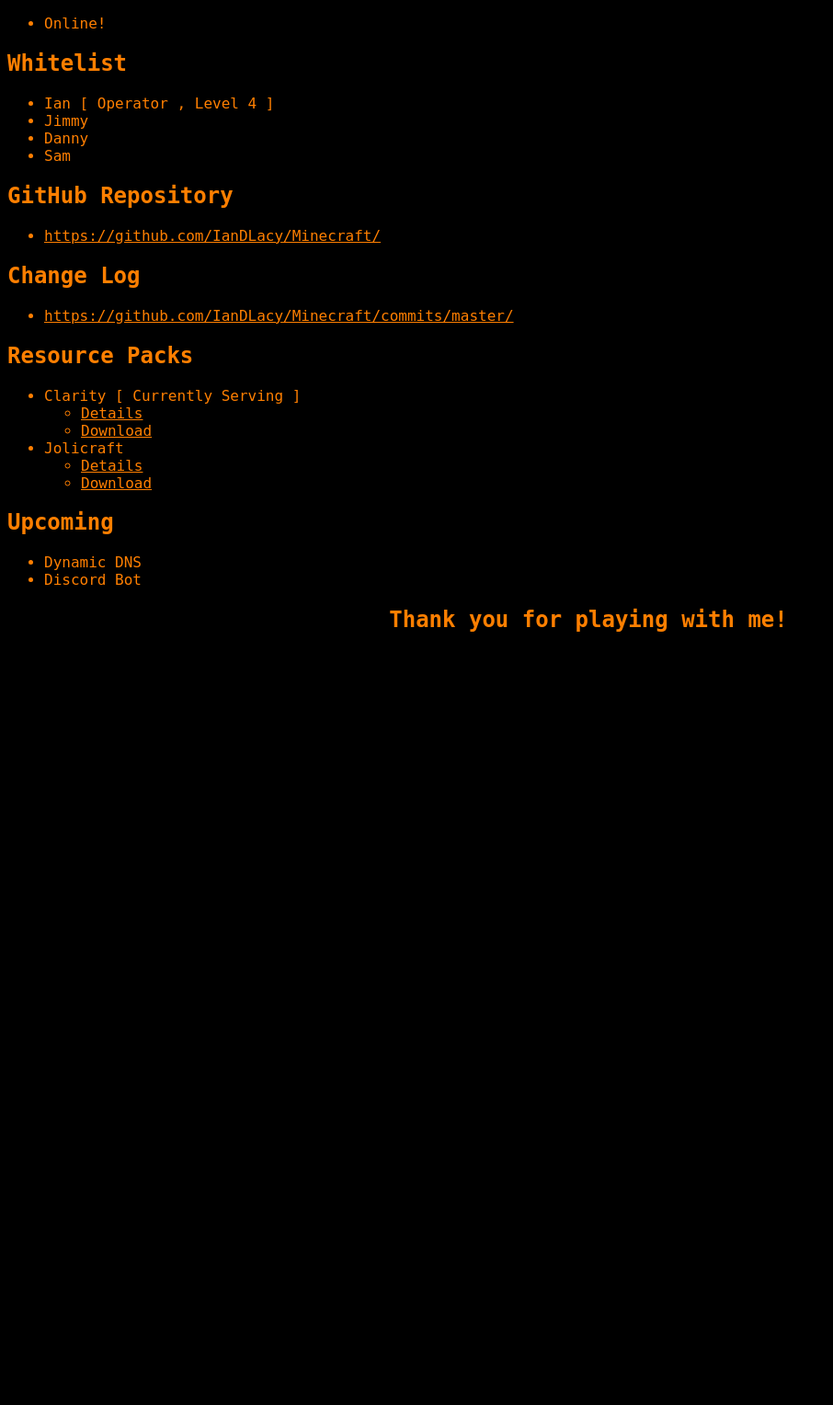
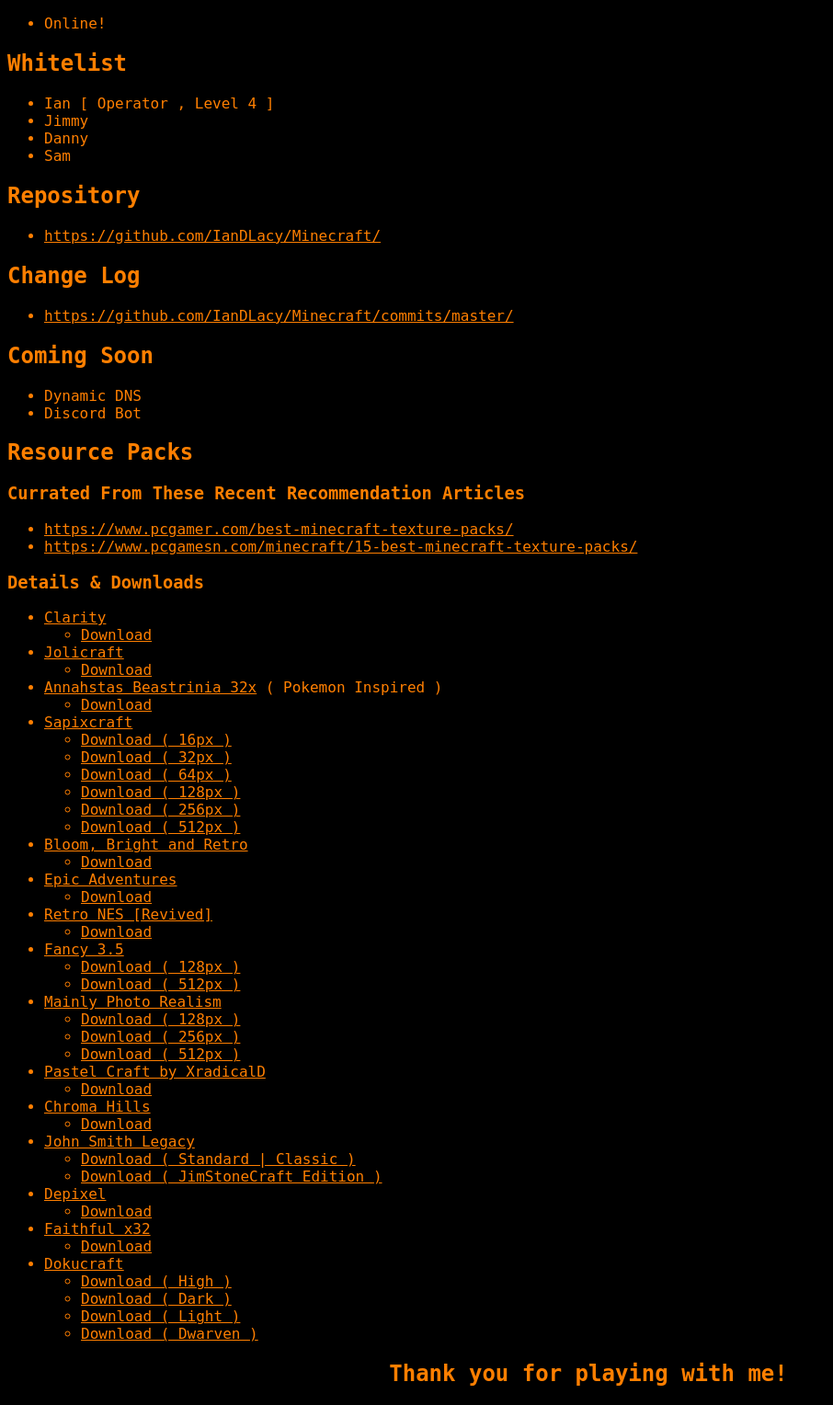
Before and after one commit to IanDLacy/Minecraft, a PHP site: page / in a window 1280 px wide. Shown: the part 147-1675 px from the top of the page at 92% size, without its empty margins (0-906 px from the left). Before the commit the page ends 834 px from the top, so only its background shows below. Run offline with PHP 8.4, Linux system fonts and the light colour scheme.

Commit message:
Populated List Of Resource Packs Some Packs Are Not Yet Uploaded Removed Sever-Side Resource Pack Setting Again In Favor Of New List

```diff
--- a/Environments/SignificantBrothers/usercache.json
+++ b/Environments/SignificantBrothers/usercache.json
@@ -1 +1 @@
-[{"name":"xXkwispyXx","uuid":"af016191-f51b-4991-b253-29c2f3009b4a","expiresOn":"2021-02-26 03:55:20 +0000"},{"name":"Djdominique","uuid":"d418530b-1234-4d0b-9098-5b0845087aba","expiresOn":"2021-02-26 03:18:33 +0000"},{"name":"08e2fb8e85e43f16","uuid":"17f14d43-8c99-4e2b-90b5-4bbd18e7df4b","expiresOn":"2021-02-26 03:16:36 +0000"},{"name":"Djdominique","uuid":"9b2ec9eb-bf82-3a0f-9dec-eb5c107c21d1","expiresOn":"2021-02-24 04:10:41 +0000"},{"name":"xXkwispyXx","uuid":"89bdcc23-581b-3259-a166-ae85a3bb4cda","expiresOn":"2021-02-24 04:10:17 +0000"},{"name":"08e2fb8e85e43f16","uuid":"51ffb219-ea14-3965-b341-456e34761fb5","expiresOn":"2021-02-24 04:10:13 +0000"}]
+[{"name":"08e2fb8e85e43f16","uuid":"17f14d43-8c99-4e2b-90b5-4bbd18e7df4b","expiresOn":"2021-02-27 13:53:20 +0000"},{"name":"DwyertheRed","uuid":"4831359c-97b0-4f6a-a441-a988e3b308be","expiresOn":"2021-02-27 02:42:45 +0000"},{"name":"Djdominique","uuid":"d418530b-1234-4d0b-9098-5b0845087aba","expiresOn":"2021-02-27 02:40:56 +0000"},{"name":"xXkwispyXx","uuid":"af016191-f51b-4991-b253-29c2f3009b4a","expiresOn":"2021-02-27 02:40:53 +0000"}]
--- a/Servers/PHP/index.php
+++ b/Servers/PHP/index.php
@@ -11,7 +11,7 @@
 color:#FF7F00;
 text-align:center;
 }
-h2, ul
+h2, h3, ul
 {
 text-align:left;
 }
@@ -42,7 +42,7 @@
 <li>Danny</li>
 <li>Sam</li>
 </ul>
-<h2>GitHub Repository</h2>
+<h2>Repository</h2>
 <ul>
 <li>
 <a href="https://github.com/IanDLacy/Minecraft/" target="_blank">
@@ -58,40 +58,7 @@
 </a>
 </li>
 </ul>
-<h2>Resource Packs</h2>
-<ul>
-<li>
-Clarity [ Currently Serving ]
-	<ul>
-	<li>
-	<a href="https://www.curseforge.com/minecraft/texture-packs/clarity/" target="_blank">
-	Details
-	</a>
-	</li>
-	<li>
-	<a href="http://35.194.71.234/ResourcePacks/Clarity-1.16.zip" target="_blank">
-	Download
-	</a>
-	</li>
-	</ul>
-</li>
-<li>
-Jolicraft
-	<ul>
-	<li>
-	<a href="http://www.jolicraft.com/" target="_blank">
-	Details
-	</a>
-	</li>
-	<li>
-	<a href="http://35.194.71.234/ResourcePacks/jolicraft.zip" target="_blank">
-	Download
-	</a>
-	</li>
-	</ul>
-</li>
-</ul>
-<h2>Upcoming</h2>
+<h2>Coming Soon</h2>
 <ul>
 <li>
 Dynamic DNS
@@ -100,6 +67,229 @@
 Discord Bot
 </li>
 </ul>
+<h2>Resource Packs</h2>
+<h3>Currated From These Recent Recommendation Articles</h3>
+<ul>
+<li>
+<a href="https://www.pcgamer.com/best-minecraft-texture-packs/" target="_blank">https://www.pcgamer.com/best-minecraft-texture-packs/</a>
+</li>
+<li>
+<a href="https://www.pcgamesn.com/minecraft/15-best-minecraft-texture-packs/" target="_blank">https://www.pcgamesn.com/minecraft/15-best-minecraft-texture-packs/</a>
+</li>
+</ul>
+<h3>Details & Downloads</h3>
+<ul>
+<li>
+<a href="https://www.curseforge.com/minecraft/texture-packs/clarity/" target="_blank">Clarity</a>
+	<ul>
+	<li>
+	<a href="/ResourcePacks/Clarity-1.16.zip" target="_blank">
+	Download
+	</a>
+	</li>
+	</ul>
+</li>
+<li>
+<a href="http://www.jolicraft.com/" target="_blank">Jolicraft</a>
+	<ul>
+	<li>
+	<a href="/ResourcePacks/jolicraft.zip" target="_blank">
+	Download
+	</a>
+	</li>
+	</ul>
+</li>
+<li>
+<a href="https://www.curseforge.com/minecraft/texture-packs/annahstas-beastrinia-pokemon-inspired-32x/" target="_blank">Annahstas Beastrinia 32x</a> ( Pokemon Inspired )
+	<ul>
+	<li>
+	<a href="/ResourcePacks/Annahstas_Beastrinia_1.16_v.0.17.14.zip" target="_blank">
+	Download
+	</a>
+	</li>
+	</ul>
+</li>
+<li>
+<a href="https://sapixcraft.com/" target="_blank">Sapixcraft</a>
+	<ul>
+	<li>
+	<a href="/ResourcePacks/Sapixcraft 16x MC1.16.zip" target="_blank">
+	Download ( 16px )
+	</a>
+	</li>
+	<li>
+	<a href="/ResourcePacks/Sapixcraft 32x MC1.16.zip" target="_blank">
+	Download ( 32px )
+	</a>
+	</li>
+	<li>
+	<a href="/ResourcePacks/Sapixcraft 64x MC1.16.zip" target="_blank">
+	Download ( 64px )
+	</a>
+	</li>
+	<li>
+	<a href="/ResourcePacks/Sapixcraft 128x MC1.16.zip" target="_blank">
+	Download ( 128px )
+	</a>
+	</li>
+	<li>
+	<a href="/ResourcePacks/Sapixcraft 256x MC1.16.zip" target="_blank">
+	Download ( 256px )
+	</a>
+	</li>
+	<li>
+	<a href="/ResourcePacks/Sapixcraft 512x MC1.16.zip" target="_blank">
+	Download ( 512px )
+	</a>
+	</li>
+	</ul>
+</li>
+<li>
+<a href="https://www.curseforge.com/minecraft/texture-packs/bloom-bright-and-retro/" target="_blank">Bloom, Bright and Retro</a>
+	<ul>
+	<li>
+	<a href="/ResourcePacks/bloom-1.16-1-26-2021.zip" target="_blank">
+	Download
+	</a>
+	</li>
+	</ul>
+</li>
+<li>
+<a href="https://www.curseforge.com/minecraft/texture-packs/epic-adventures/" target="_blank">Epic Adventures</a>
+	<ul>
+	<li>
+	<a href="/ResourcePacks/Epic+Adventures.zip" target="_blank">
+	Download
+	</a>
+	</li>
+	</ul>
+</li>
+<li>
+<a href="https://www.planetminecraft.com/texture-pack/retro-nes-revived/" target="_blank">Retro NES [Revived]</a>
+	<ul>
+	<li>
+	<a href="/ResourcePacks/RetroNES_Rev 1.17.zip" target="_blank">
+	Download
+	</a>
+	</li>
+	</ul>
+</li>
+<li>
+<a href="https://www.planetminecraft.com/texture-pack/fancy-3-0/" target="_blank">Fancy 3.5</a>
+	<ul>
+	<li>
+	<a href="/ResourcePacks/Fancy 3.5 1.16 128px.zip" target="_blank">
+	Download ( 128px )
+	</a>
+	</li>
+	<li>
+	<a href="/ResourcePacks/Fancy 3.5 1.16 512px.zip" target="_blank">
+	Download ( 512px )
+	</a>
+	</li>
+	</ul>
+</li>
+<li>
+<a href="https://resourcepack.net/mainly-realism-hd-resource-pack/" target="_blank">Mainly Photo Realism</a>
+	<ul>
+	<li>
+	<a href="/ResourcePacks/Mainly Photo Realism x128.zip" target="_blank">
+	Download ( 128px )
+	</a>
+	</li>
+	<li>
+	<a href="/ResourcePacks/Mainly Photo Realism x256.zip" target="_blank">
+	Download ( 256px )
+	</a>
+	</li>
+	<li>
+	<a href="/ResourcePacks/Mainly Photo Realism x512.zip" target="_blank">
+	Download ( 512px )
+	</a>
+	</li>
+	</ul>
+</li>
+<li>
+<a href="https://www.planetminecraft.com/texture-pack/pastel-craft-by-xradicald/" target="_blank">Pastel Craft by XradicalD</a>
+	<ul>
+	<li>
+	<a href="/ResourcePacks/pastelcraft-release-10.zip" target="_blank">
+	Download
+	</a>
+	</li>
+	</ul>
+</li>
+<li>
+<a href="http://www.chromahills.com/" target="_blank">Chroma Hills</a>
+	<ul>
+	<li>
+	<a href="/ResourcePacks/ChromaHills-128x-1.16-v1.zip" target="_blank">
+	Download
+	</a>
+	</li>
+	</ul>
+</li>
+<li>
+<a href="https://www.johnsmithlegacy.co.uk/index.php" target="_blank">John Smith Legacy</a>
+	<ul>
+	<li>
+	<a href="/ResourcePacks/John Smith Legacy 1.16.4 v9.zip" target="_blank">
+	Download ( Standard | Classic )
+	</a>
+	</li>
+	<li>
+	<a href="/ResourcePacks/John Smith Legacy JSC 1.16.4 v9.zip" target="_blank">
+	Download ( JimStoneCraft Edition )
+	</a>
+	</li>
+	</ul>
+</li>
+<li>
+<a href="https://polyflore.net/projects/depixel/" target="_blank">Depixel</a>
+	<ul>
+	<li>
+	<a href="/ResourcePacks/Depixel.zip" target="_blank">
+	Download
+	</a>
+	</li>
+	</ul>
+</li>
+<li>
+<a href="https://faithful.team/tag/faithful/" target="_blank">Faithful x32</a>
+	<ul>
+	<li>
+	<a href="/ResourcePacks/Faithful_x32_1.16.zip" target="_blank">
+	Download
+	</a>
+	</li>
+	</ul>
+</li>
+<li>
+<a href="https://dokucraft.co.uk/" target="_blank">Dokucraft</a>
+	<ul>
+	<li>
+	<a href="/ResourcePacks/1.16.4-Dokucraft-TSC-High.zip" target="_blank">
+	Download ( High )
+	</a>
+	</li>
+	<li>
+	<a href="/ResourcePacks/1.16.4-Dokucraft-TSC-Dark.zip" target="_blank">
+	Download ( Dark )
+	</a>
+	</li>
+	<li>
+	<a href="/ResourcePacks/1.16.4-Dokucraft-TSC-Light.zip" target="_blank">
+	Download ( Light )
+	</a>
+	</li>
+	<li>
+	<a href="/ResourcePacks/1.15-Dokucraft-Dwarven.zip" target="_blank">
+	Download ( Dwarven )
+	</a>
+	</li>
+	</ul>
+</li>
+</ul>
 <h2 style="text-align:center;">
 Thank you for playing with me!
 </h2>
--- a/Worlds/usercache.json
+++ /dev/null
@@ -1 +0,0 @@
-[{"name":"08e2fb8e85e43f16","uuid":"17f14d43-8c99-4e2b-90b5-4bbd18e7df4b","expiresOn":"2021-02-27 13:53:20 +0000"},{"name":"DwyertheRed","uuid":"4831359c-97b0-4f6a-a441-a988e3b308be","expiresOn":"2021-02-27 02:42:45 +0000"},{"name":"Djdominique","uuid":"d418530b-1234-4d0b-9098-5b0845087aba","expiresOn":"2021-02-27 02:40:56 +0000"},{"name":"xXkwispyXx","uuid":"af016191-f51b-4991-b253-29c2f3009b4a","expiresOn":"2021-02-27 02:40:53 +0000"}]
```
Also changed, not shown: 14 other files.
